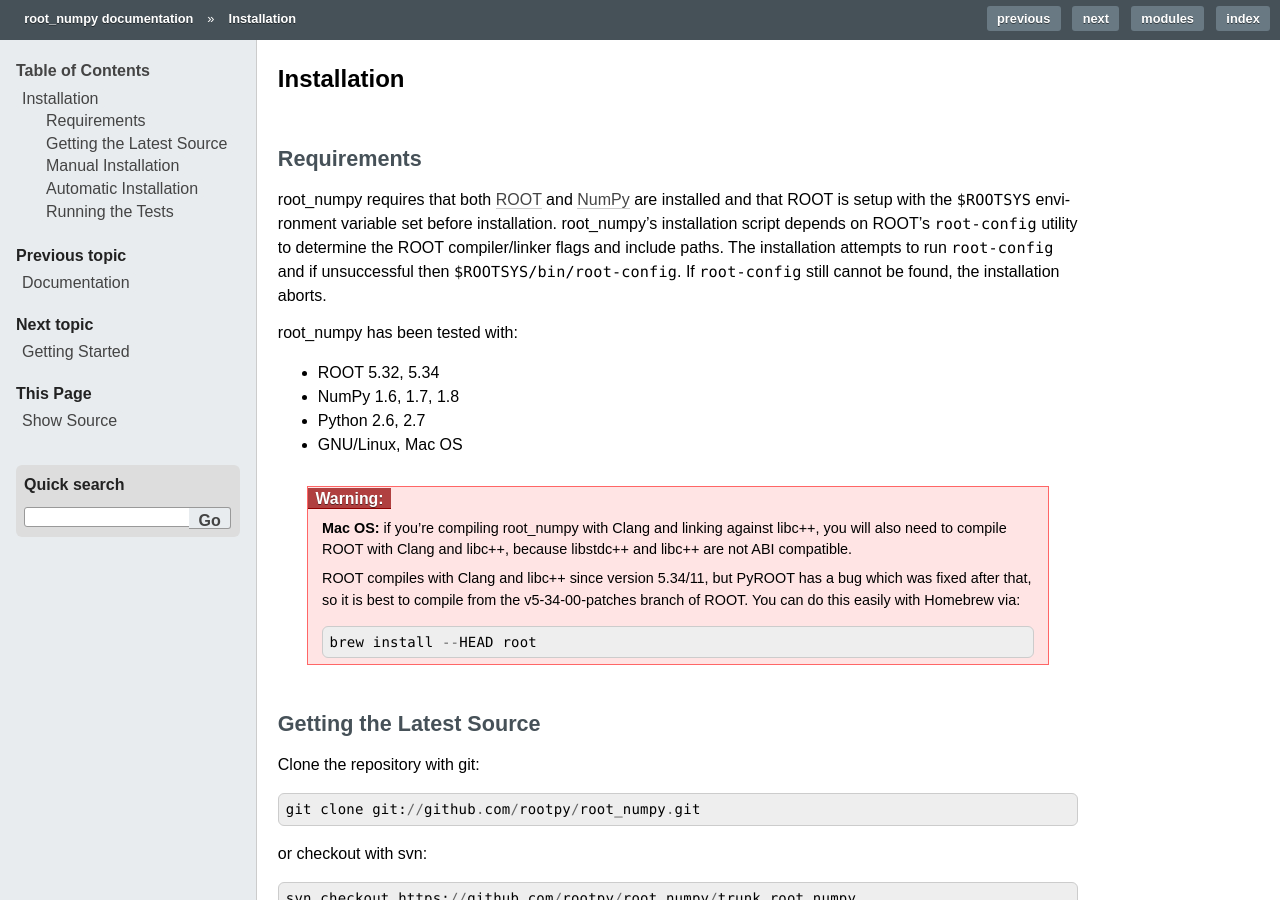
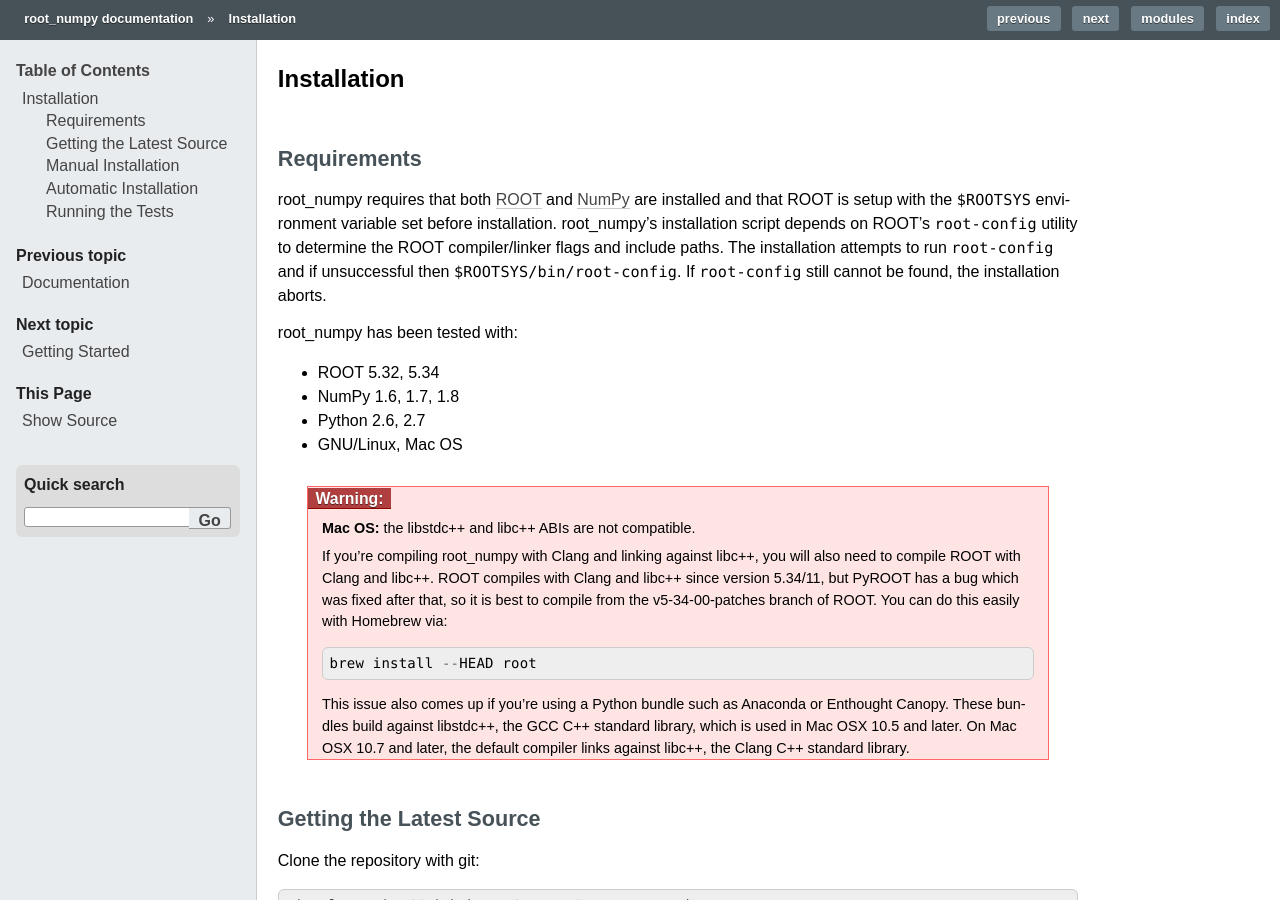
Before and after one commit to scikit-hep/root_numpy, a Sphinx documentation site: the page built from docs/install.rst, in a window 1280 px wide and 900 px high. Built offline with Sphinx 7.4.7, drawn with Linux system fonts in a browser that asks for light colours; the version number could not be read and is left out.

Commit message:
Reference #157 to update warning for the Python distributions

```diff
--- a/docs/install.rst
+++ b/docs/install.rst
@@ -22,15 +22,22 @@
 * Python 2.6, 2.7
 * GNU/Linux, Mac OS
 
-.. warning:: **Mac OS:** if you're compiling root_numpy with Clang and
-   linking against libc++, you will also need to compile ROOT with Clang and
-   libc++, because libstdc++ and libc++ are not ABI compatible.
+.. warning:: **Mac OS:** the libstdc++ and libc++ ABIs are not compatible.
 
-   ROOT compiles with Clang and libc++ since version 5.34/11, but PyROOT has a
-   bug which was fixed after that, so it is best to compile from the
-   v5-34-00-patches branch of ROOT. You can do this easily with Homebrew via::
+   If you’re compiling root_numpy with Clang and linking against libc++, you
+   will also need to compile ROOT with Clang and libc++. ROOT compiles with Clang
+   and libc++ since version 5.34/11, but PyROOT has a bug which was fixed after
+   that, so it is best to compile from the v5-34-00-patches branch of ROOT. You
+   can do this easily with Homebrew via::
 
       brew install --HEAD root
+
+   This issue also comes up if you're using a Python bundle such as Anaconda
+   or Enthought Canopy. These bundles build against libstdc++, the GCC C++
+   standard library, which is used in Mac OSX 10.5 and later.  On Mac OSX 10.7 and
+   later, the default compiler links against libc++, the Clang C++ standard
+   library.
+
 
 Getting the Latest Source
 =========================
```
